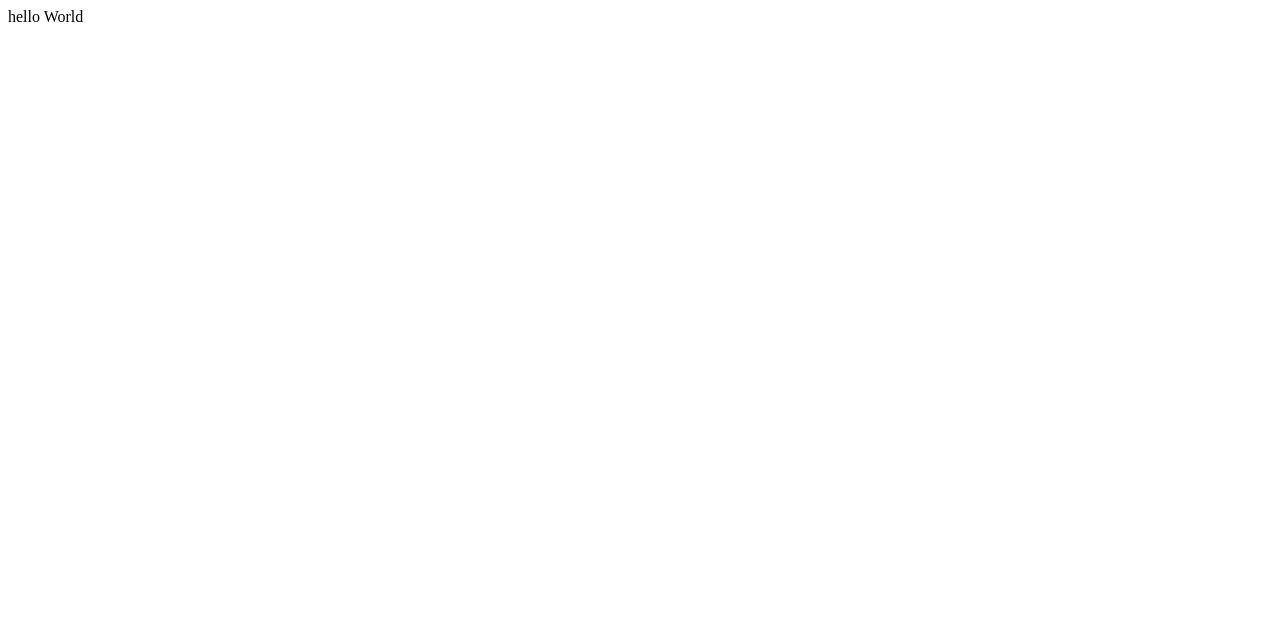
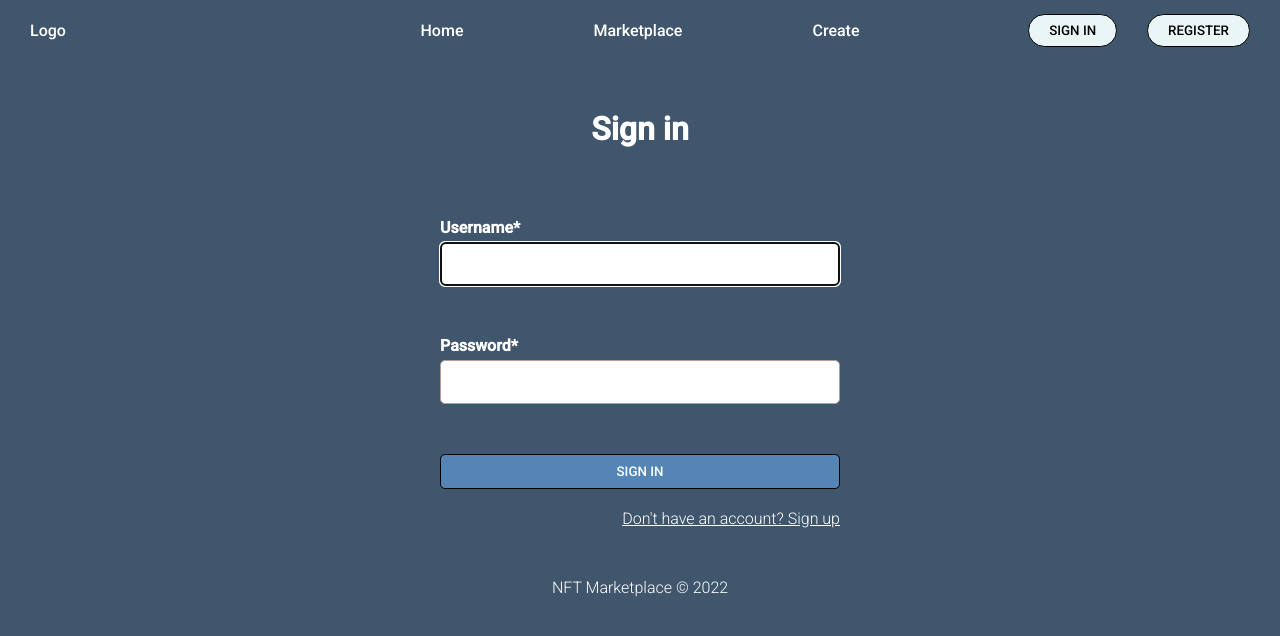
Before and after one commit to Non-Fungibles/JPEG-Marketplace, a React app: page /login in a window 1280 px wide. Shown: the top 636 px of the page. Built offline with nearby package versions, Linux system fonts and the light colour scheme.

Commit message:
add Navbar, Register, SignIn components and react routing

```diff
--- a/client/index.js
+++ b/client/index.js
@@ -1,6 +1,11 @@
 import React from "react";
 import { render } from "react-dom";
-import App from "./src/App.jsx";
-// import './index.css';
+import App from "./src/App";
+import { BrowserRouter } from 'react-router-dom';
+import './src/styles/index.css'
 
-render(<App />, document.getElementById("root"));
+render(
+  <BrowserRouter>
+    <App />
+  </BrowserRouter>,
+document.getElementById("root"));
--- /dev/null
+++ b/client/src/App.js
@@ -0,0 +1,20 @@
+import React from "react";
+import { Route, Routes } from "react-router-dom";
+import Navbar from "./components/Navbar";
+import Register from "./components/Register";
+import SignIn from "./components/SignIn";
+
+const App = () => {
+  return (
+    <>
+      <Navbar />
+      <Routes>
+        {/* <Route path='/' element={<Home />}/> */}
+        <Route path='/login' element={<SignIn />}/>
+        <Route path='/register' element={<Register />}/>
+      </Routes>
+    </>
+  )
+};
+
+export default App;
--- a/client/src/App.jsx
+++ /dev/null
@@ -1,7 +0,0 @@
-import React from "react";
-
-const App = () => {
-  return <div>hello World</div>;
-};
-
-export default App;
--- /dev/null
+++ b/client/src/components/Navbar.js
@@ -0,0 +1,28 @@
+import React, { useState } from 'react'
+import { Link } from 'react-router-dom'
+
+const Navbar = () => {
+  const [currentUser, setCurrentUser] = useState(false);
+  return (
+    <div id='navbar'>
+      <div id='logo'>
+        <Link to='/'>Logo</Link>
+      </div>
+      <div id='navigation'>
+        <div>Home</div>
+        <div>Marketplace</div>
+        <div>Create</div>
+      </div>
+      <div id='login-logout'>
+        <Link to='/login'>
+          <button className='nav-btn'>SIGN IN</button>
+        </Link>
+        <Link to='/register'>
+          <button className='nav-btn'>REGISTER</button>
+        </Link>
+      </div>
+    </div>
+  )
+}
+
+export default Navbar
--- /dev/null
+++ b/client/src/components/Register.js
@@ -0,0 +1,64 @@
+import axios from 'axios';
+import React, { useRef, useEffect, useState } from 'react';
+import { Link, useNavigate } from 'react-router-dom';
+
+const Register = () => {
+  const inputRef = useRef(null);  // focus on first input field upon mounting
+  const intialState = {
+    username: '',
+    password: '',
+    password2: ''
+  };
+
+  const [formData, setFormData] = useState(intialState);
+  const { username, password, password2 } = formData;
+  // const [errorMessage, setErrorMessage] = useState(null);  // set errorMessage if passwords do not match
+
+  // focus on first input field upon mounting
+  useEffect(() => {
+    inputRef.current.focus();
+  }, []);
+
+  const handleChangeForm = (e) => {
+    setFormData(prevState => ({
+      ...prevState,
+      [e.target.name]: e.target.value
+    }));
+  };
+
+  const handleRegister = async (e) => {
+    e.preventDefault();
+    if (password !== password2) {
+      setErrorMessage('Password do not match');
+      return;
+    }
+
+    // making post request to login user and redirect to homepage
+  };
+
+  return (
+    <main>
+      <form className='form' onSubmit={handleRegister}>
+        <h1>Register</h1>
+        <div className='form-control'>
+          <label htmlFor="username">Username</label>
+          <input type="text" id='username' name='username' ref={inputRef} value={username} onChange={handleChangeForm}/>
+        </div>
+        <div className='form-control'>
+          <label htmlFor="password">Password</label>
+          <input type="password" id='password' name='password' value={password} onChange={handleChangeForm}/>
+        </div>
+        <div className='form-control'>
+          <label htmlFor="password2">Confirm Password</label>
+          <input type="password" id='password2' name='password2' value={password2} onChange={handleChangeForm}/>
+        </div>
+        {/* {errorMessage && <div className='error-message login'>{errorMessage}</div>} */}
+        <button type='submit'>REGISTER</button>
+        <div type='button' id='sign-in'><Link to='/login'>Sign in</Link></div>
+        <div id='copyright'>NFT Marketplace © 2022</div>
+      </form>
+    </main>
+  );
+};
+
+export default Register;
--- /dev/null
+++ b/client/src/components/SignIn.js
@@ -0,0 +1,55 @@
+import axios from 'axios';
+import React, { useEffect, useRef, useState } from 'react';
+import { Link, useNavigate } from 'react-router-dom';
+
+const SignIn = () => {
+  const inputRef = useRef(null);  // focus on first input field upon mounting
+  const intialState = {
+    username: '',
+    password: ''
+  };
+
+  const [formData, setFormData] = useState(intialState);
+  const { username, password } = formData;
+  // const [errorMessage, setErrorMessage] = useState(null);  // set errorMessage if fails validation
+
+  // focus on first input field upon mounting
+  useEffect(() => {
+    inputRef.current.focus();
+  }, []);
+
+  const handleChangeForm = (e) => {
+    setFormData(prevState => ({
+      ...prevState,
+      [e.target.name]: e.target.value
+    }));
+  };
+
+  const handleSignIn = (e) => {
+    e.preventDefault();
+
+    // making post request to login user and redirect to homepage
+  };
+
+  return (
+    <main>
+      <form className='form' onSubmit={handleSignIn}>
+        <h1>Sign in</h1>
+        <div className='form-control'>
+          <label htmlFor="username">Username</label>
+          <input type="text" id='username' name='username' ref={inputRef} value={username} onChange={handleChangeForm}/>
+        </div>
+        <div className='form-control'>
+          <label htmlFor="password">Password</label>
+          <input type="password" id='password' name='password' value={password} onChange={handleChangeForm}/>
+        </div>
+        {/* {errorMessage && <div className='error-message login'>{errorMessage}</div>} */}
+        <button type='submit'>SIGN IN</button>
+        <div type='button' id='register'><Link to='/register'>Don&apos;t have an account? Sign up</Link></div>
+        <div id='copyright'>NFT Marketplace © 2022</div>
+      </form>
+    </main>
+  );
+};
+
+export default SignIn;
--- a/client/src/styles/index.css
+++ b/client/src/styles/index.css
@@ -0,0 +1,154 @@
+@import url('https://fonts.googleapis.com/css2?family=Roboto:wght@300;500&display=swap');
+
+* {
+  margin: 0;
+  font-family: 'Roboto', sans-serif;
+}
+
+body {
+  background: #40566d;
+
+}
+
+a {
+  color: white;
+  text-decoration: none;
+  display: block;
+}
+
+
+/**********************
+NAVBAR
+***********************/
+
+#navbar {
+  height: 60px;
+  background: #40566d;
+  display: flex;
+  justify-content: space-between;
+  align-items: center;
+  padding: 0 30px;
+  margin-bottom: 50px;
+}
+
+#logo {
+  flex: 1;
+  color: white;
+}
+
+#navigation {
+  display: flex;
+  justify-content: center;
+  gap: 130px;
+  color: white;
+}
+
+#login-logout {
+  display: flex;
+  flex: 1;
+  justify-content: flex-end;
+  gap: 30px;
+}
+
+.nav-btn {
+  padding: 8px 20px;
+  border: 1px solid black;
+  border-radius: 50px;
+  background: #eaf6f6;
+}
+
+button a {
+  color: black;
+  text-decoration: none;
+}
+
+.nav-btn:hover {
+  cursor: pointer;
+  background: rgb(221, 207, 207);
+}
+
+/**********************
+NAVBAR
+***********************/
+
+
+.form {
+  max-width: 400px;
+  margin: 0 auto;
+  display: flex;
+  flex-direction: column;
+  gap: 50px;
+  color: white;
+}
+
+.form-control {
+  margin-top: 30px;
+  margin-bottom: 30px;
+  display: flex;
+  flex-direction: column;
+}
+
+.form-control label {
+  font-weight: 600;
+}
+
+.form-control input {
+  height: 25px;
+  border-radius: 5px;
+  border: 1px solid rgb(185, 156, 156);
+  margin-top: 5px;
+  padding-left: 5px;
+}
+
+
+.form h1 {
+  text-align: center;
+  margin-bottom: 20px;
+}
+
+.form .form-control {
+  margin: 0;
+}
+
+.form label::after {
+  content: '*';
+}
+
+.form input {
+  height: 40px;
+  font-weight: 300;
+
+}
+.form input[type="text"],
+.form input[type="password"] {
+  font-size: 1.1rem;
+}
+
+.form button {
+  height: 35px;
+  border-radius: 5px;
+  border: 1px solid black;
+  background: #5585b5;
+  color: white;
+}
+
+.form button:hover {
+  cursor: pointer;
+  background: #005792;
+}
+
+#register, #sign-in {
+  align-self: flex-end;
+  margin-top: -30px;
+  font-weight: 300;
+  text-decoration: underline;
+}
+
+#register:hover, #sign-in:hover {
+  cursor: pointer;
+}
+
+#copyright {
+  text-align: center;
+  font-weight: 300;
+}
```
